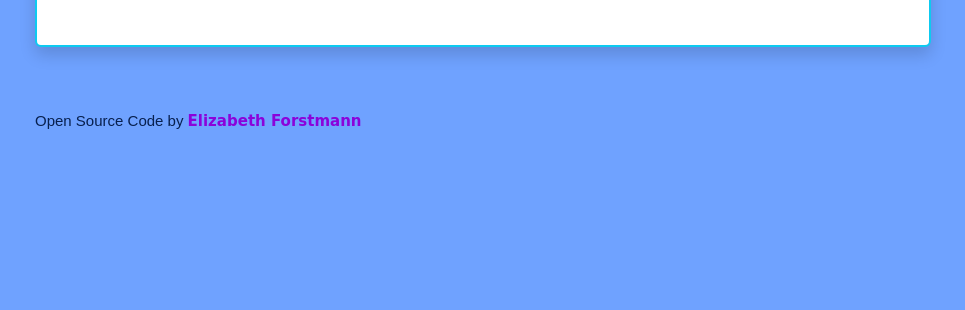
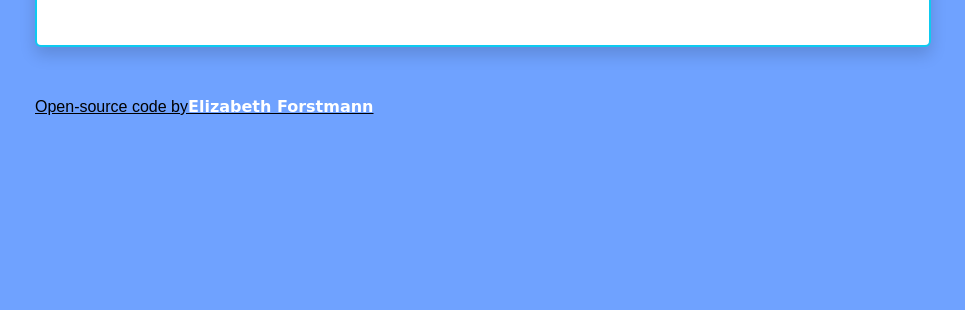
Before and after one commit to ECForce88/Plus_H5, a plain HTML site: page index.html in a window 1280 px wide. Shown: the part 490-800 px from the top of the page, without its empty margins (157-1122 px from the left). Drawn offline with nearby package versions, Linux system fonts and the light colour scheme.

Commit message:
Container border and footer

```diff
--- a/index.html
+++ b/index.html
@@ -67,7 +67,7 @@
       </div>
     </div>
     <footer>
-      <p>Open Source Code by <span class="ecf"><strong>Elizabeth Forstmann</strong></span></p>
+      <a href="https://github.com/ECForce88/Plus_H5" target="_blank">Open-source code by<span class="ecf"><strong>Elizabeth Forstmann</strong></span></a>
     </footer>
     <script src="script.js"></script>
   </body>
--- a/style.css
+++ b/style.css
@@ -34,8 +34,8 @@ body {
     line-height: 27px;
     color: gray;
   }
-  footer p{
-    color:#08204e;
+  footer a{
+    color:black;
     font-family:sans-serif;
     margin-top:0px;
   }
@@ -51,6 +51,7 @@ body {
     margin-left: auto;
     margin-right: auto;
     border-color: #6fa2ff;
+    border-radius: 20px;
     margin-bottom:0px;
   }
 
@@ -59,6 +60,6 @@ body {
   }
 
   .ecf{
-    color:#8b03da;
+    color:white;
     font-family:cursive;
   }
```
